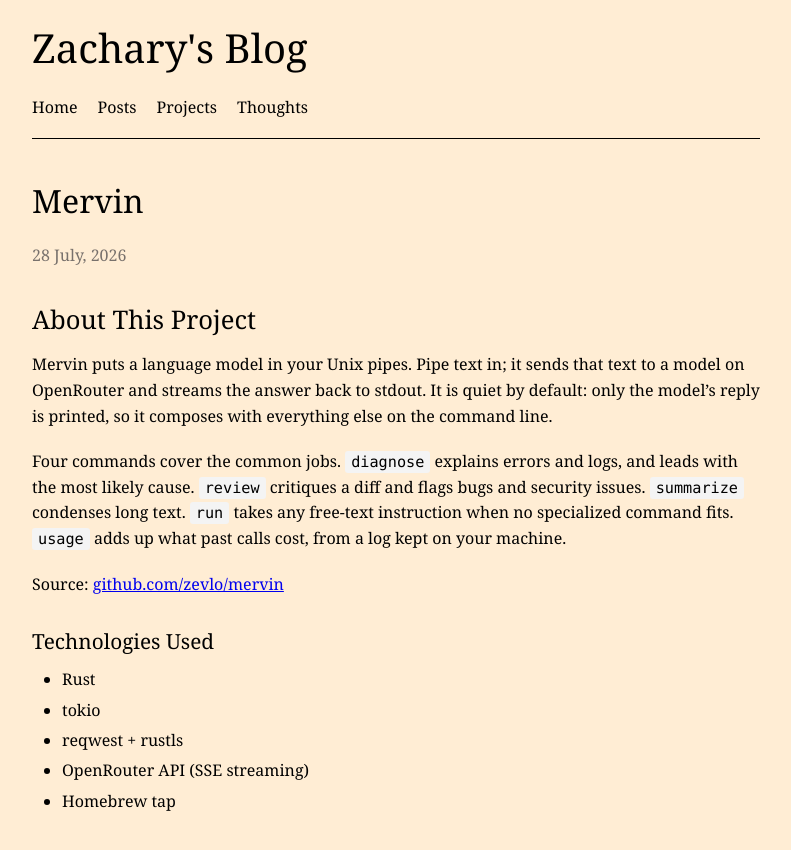
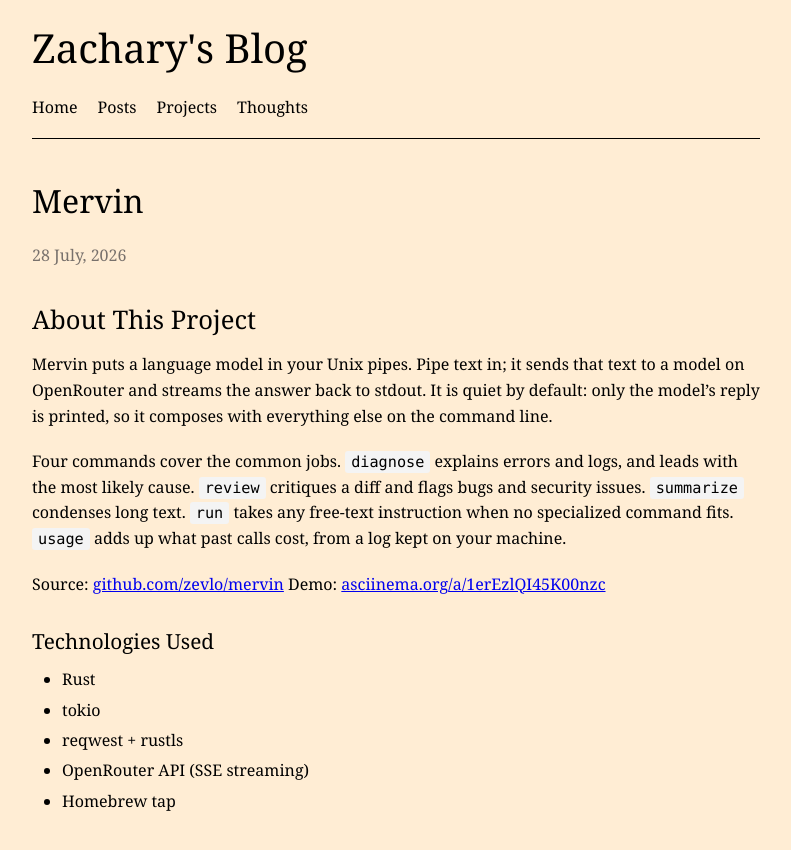
Before and after one commit to zevlo/zevlo.github.io, a Jekyll site: the page built from _projects/mervin.md, in a window 1280 px wide. Shown: the top 850 px of the page, without its empty margins (244-1035 px from the left). Built offline with Jekyll 4.4.1, drawn with Linux system fonts in a browser that asks for light colours.

Commit message:
add mervin demo link

```diff
--- a/_projects/mervin.md
+++ b/_projects/mervin.md
@@ -4,6 +4,7 @@ title: "Mervin"
 date: 2026-07-28
 description: "A Unix-pipe AI CLI: pipe text in, get the model's answer back on stdout"
 github_url: "https://github.com/zevlo/mervin"
+demo_url: "https://asciinema.org/a/1erEzlQI45K00nzc"
 ---
 
 ## About This Project
@@ -20,6 +21,7 @@ instruction when no specialized command fits. `usage` adds up what past calls
 cost, from a log kept on your machine.
 
 Source: [github.com/zevlo/mervin](https://github.com/zevlo/mervin)
+Demo: [asciinema.org/a/1erEzlQI45K00nzc](https://asciinema.org/a/1erEzlQI45K00nzc)
 
 ### Technologies Used
 
```
